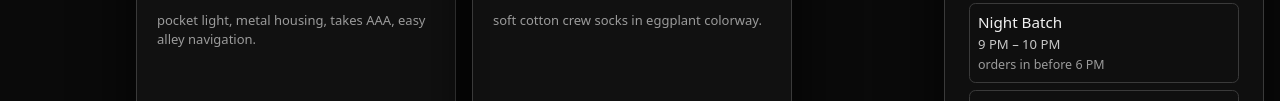
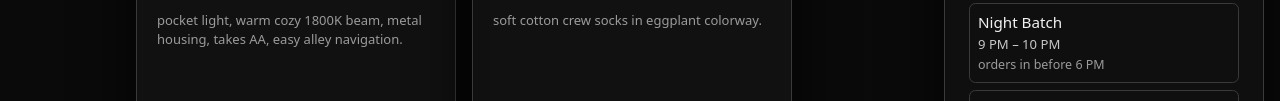
Before and after one commit to ft4qwft6t8-lang/bbl, a website: page gift.html in a window 1280 px wide. Shown: the part 473-574 px from the top of the page. Drawn offline with Linux system fonts and the light colour scheme.

Commit message:
Update flashlight description and specifications

```diff
--- a/gift.html
+++ b/gift.html
@@ -283,7 +283,7 @@
           </div>
 
           <div class="card-text">
-            pocket light, metal housing, takes AAA, easy alley navigation.
+            pocket light, warm cozy 1800K beam, metal housing, takes AA, easy alley navigation.
           </div>
 
           <button class="btn-primary full"
```
